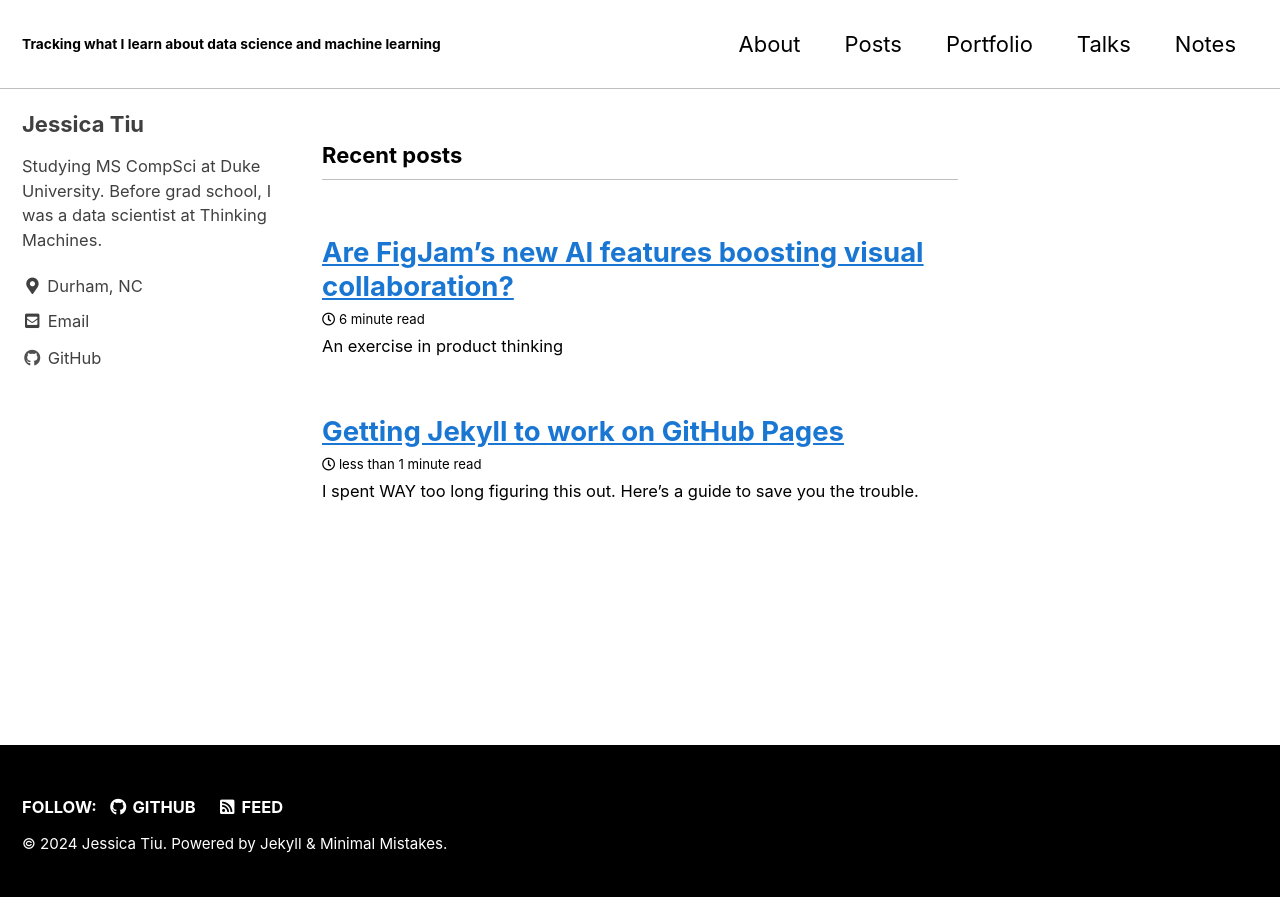
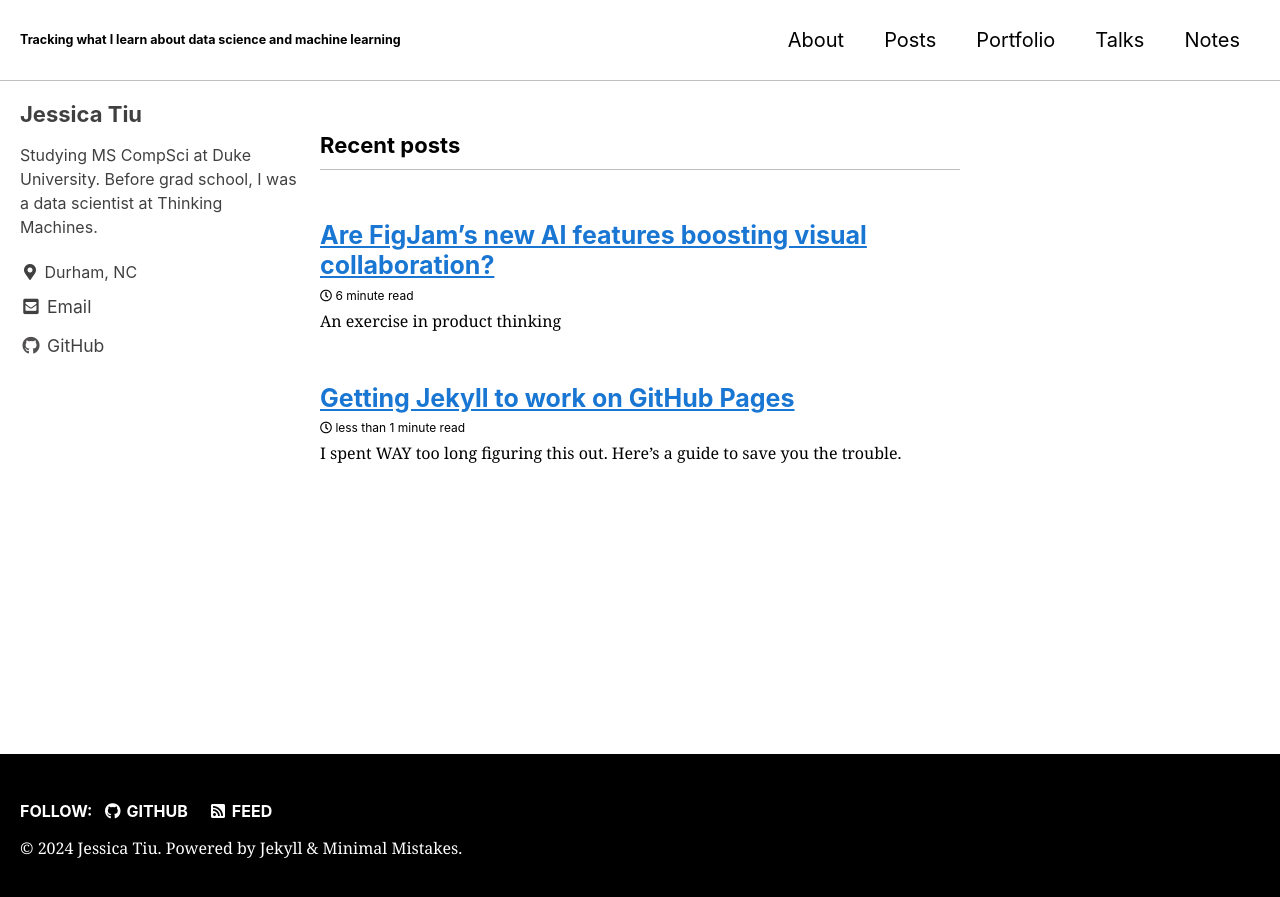
Before and after one commit to jgtiu/jgtiu.github.io, a Jekyll site: the page built from index.html, in a window 1280 px wide. Shown: the top 897 px of the page. Built offline with Jekyll 4.4.1, drawn with Linux system fonts in a browser that asks for light colours; cached includes are drawn as plain includes; the list of posts is cut into pages by our own code.

Commit message:
Shrink font

```diff
--- a/assets/css/main.scss
+++ b/assets/css/main.scss
@@ -5,4 +5,60 @@
 @charset "utf-8";
 
 @import "minimal-mistakes/skins/{{ site.minimal_mistakes_skin | default: 'default' }}"; // skin
-@import "minimal-mistakes"; // main partials
+
+/* system typefaces */
+$serif: Lora, Georgia, Times, serif !default;
+$sans-serif: -apple-system, BlinkMacSystemFont, "Roboto", "Segoe UI",
+  "Helvetica Neue", "Lucida Grande", Arial, sans-serif !default;
+$monospace: Monaco, Consolas, "Lucida Console", monospace !default;
+
+/* sans serif typefaces */
+$sans-serif-narrow: $sans-serif !default;
+$helvetica: Helvetica, "Helvetica Neue", Arial, sans-serif !default;
+
+/* serif typefaces */
+$georgia: Georgia, serif !default;
+$times: Times, serif !default;
+$bodoni: "Bodoni MT", serif !default;
+$calisto: "Calisto MT", serif !default;
+$garamond: Garamond, serif !default;
+
+$global-font-family           : $serif !default;
+$header-font-family           : $sans-serif !default;
+$caption-font-family          : $serif !default;
+
+/* type scale */
+$type-size-1: 2.441em !default;
+$type-size-2: 1.953em !default;
+$type-size-3: 1.563em !default;
+$type-size-4: 1.25em !default;
+$type-size-5: 1.1em !default;
+$type-size-6: 0.8em !default;
+$type-size-7: 0.8em !default;
+$type-size-8: 0.625em !default;
+
+/* headline scale */
+$h-size-1: 1.563em !default;
+$h-size-2: 1.25em !default;
+$h-size-3: 1.125em !default;
+$h-size-4: 1.0625em !default;
+$h-size-5: 1.03125em !default;
+$h-size-6: 1em !default;
+
+@import "minimal-mistakes";
+
+html {
+    font-size: 14px; // change to whatever
+
+    @include breakpoint($medium) {
+      font-size: 16px; // change to whatever
+    }
+
+    @include breakpoint($large) {
+      font-size: 18px; // change to whatever
+    }
+
+    @include breakpoint($x-large) {
+      font-size: 20px; // change to whatever
+    }
+  }
```
